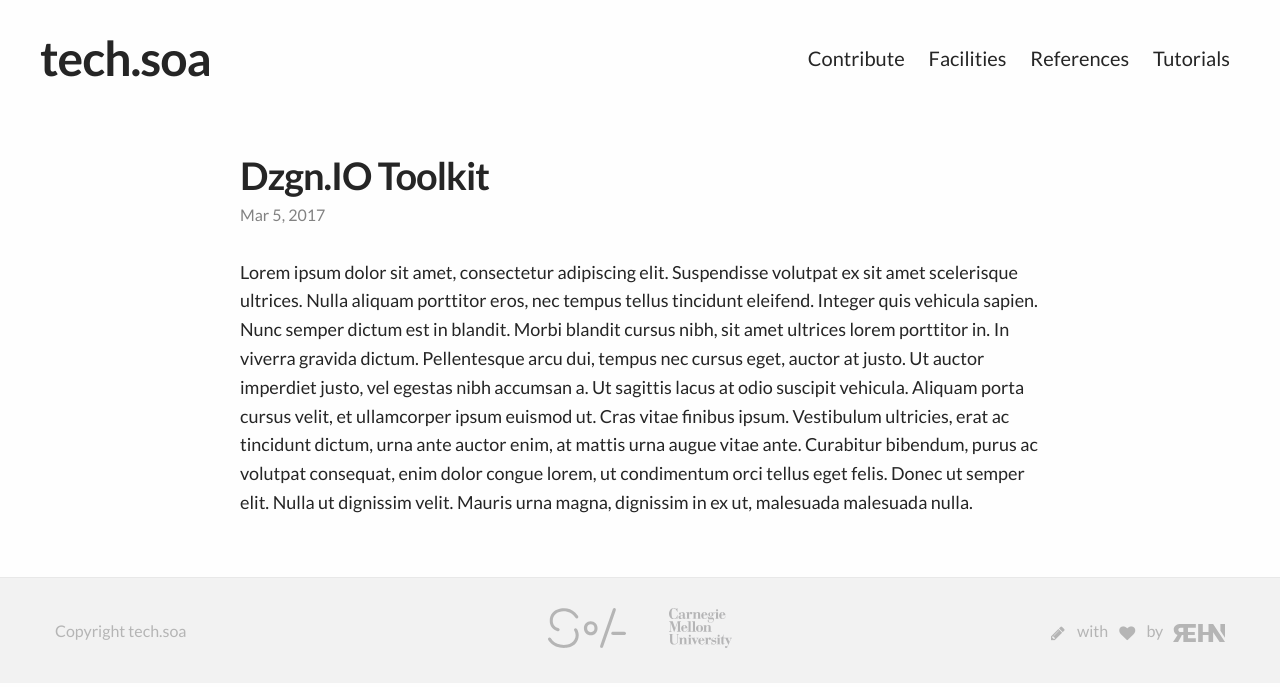
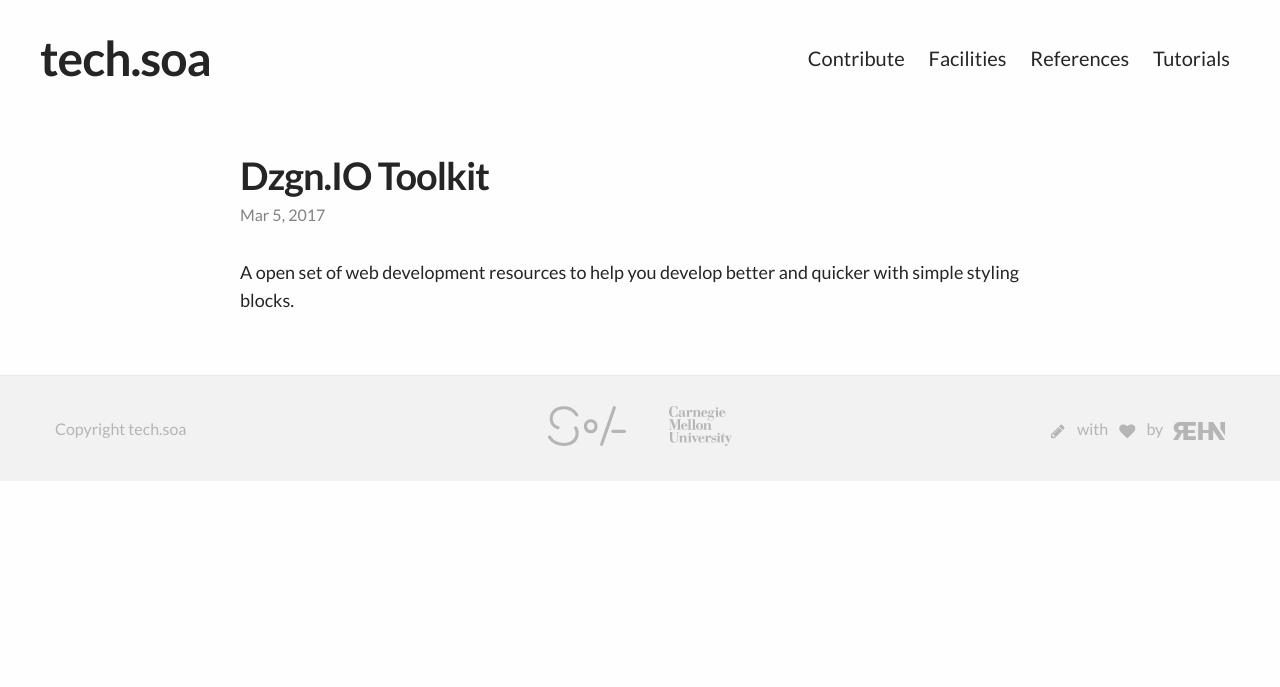
Before and after one commit to c0deLab/tech.soa.cmu.edu, a Jekyll site: the page built from _references/dzgnio-toolkit.markdown, in a window 1280 px wide. Shown: the top 687 px of the page. Built offline with Jekyll 4.4.1, drawn with Linux system fonts in a browser that asks for light colours; nearby versions of some CDN libraries.

Commit message:
References updated

```diff
--- a/_references/dzgnio-toolkit.markdown
+++ b/_references/dzgnio-toolkit.markdown
@@ -1,8 +1,9 @@
 ---
 layout: post
-title:  "Dzgn.IO Toolkit"
+title: "Dzgn.IO Toolkit"
 link: "http://toolkit.dzgn.io"
-date:   2017-03-05
-tags: webdev hello
+date: 2017-03-05
+tags: webdev
 ---
-Lorem ipsum dolor sit amet, consectetur adipiscing elit. Suspendisse volutpat ex sit amet scelerisque ultrices. Nulla aliquam porttitor eros, nec tempus tellus tincidunt eleifend. Integer quis vehicula sapien. Nunc semper dictum est in blandit. Morbi blandit cursus nibh, sit amet ultrices lorem porttitor in. In viverra gravida dictum. Pellentesque arcu dui, tempus nec cursus eget, auctor at justo. Ut auctor imperdiet justo, vel egestas nibh accumsan a. Ut sagittis lacus at odio suscipit vehicula. Aliquam porta cursus velit, et ullamcorper ipsum euismod ut. Cras vitae finibus ipsum. Vestibulum ultricies, erat ac tincidunt dictum, urna ante auctor enim, at mattis urna augue vitae ante. Curabitur bibendum, purus ac volutpat consequat, enim dolor congue lorem, ut condimentum orci tellus eget felis. Donec ut semper elit. Nulla ut dignissim velit. Mauris urna magna, dignissim in ex ut, malesuada malesuada nulla.
+
+A open set of web development resources to help you develop better and quicker with simple styling blocks.
--- a/_references/dzgnio-wdw.markdown
+++ b/_references/dzgnio-wdw.markdown
@@ -5,4 +5,5 @@ link: "https://dzgn.io/works/wdw.html"
 date:   2017-03-05
 tags: webdev
 ---
-Lorem ipsum dolor sit amet, consectetur adipiscing elit. Suspendisse volutpat ex sit amet scelerisque ultrices. Nulla aliquam porttitor eros, nec tempus tellus tincidunt eleifend. Integer quis vehicula sapien. Nunc semper dictum est in blandit. Morbi blandit cursus nibh, sit amet ultrices lorem porttitor in. In viverra gravida dictum. Pellentesque arcu dui, tempus nec cursus eget, auctor at justo. Ut auctor imperdiet justo, vel egestas nibh accumsan a. Ut sagittis lacus at odio suscipit vehicula. Aliquam porta cursus velit, et ullamcorper ipsum euismod ut. Cras vitae finibus ipsum. Vestibulum ultricies, erat ac tincidunt dictum, urna ante auctor enim, at mattis urna augue vitae ante. Curabitur bibendum, purus ac volutpat consequat, enim dolor congue lorem, ut condimentum orci tellus eget felis. Donec ut semper elit. Nulla ut dignissim velit. Mauris urna magna, dignissim in ex ut, malesuada malesuada nulla.
+
+An introduction to web development. Setting up a development enviroment, looking at the basics of HTML & CSS and how to use templating engines.
```
Also changed, not shown: 16 other files.
